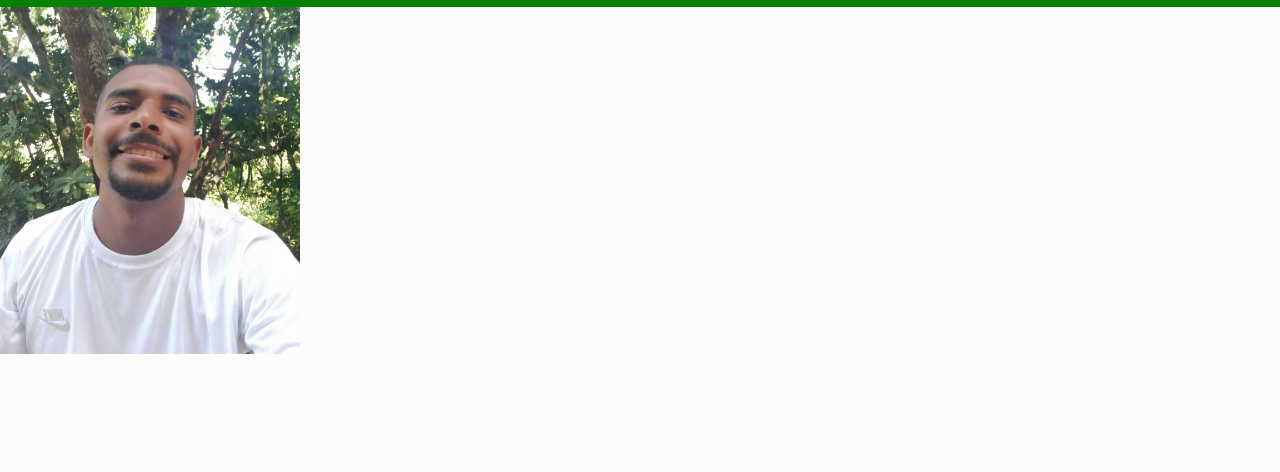
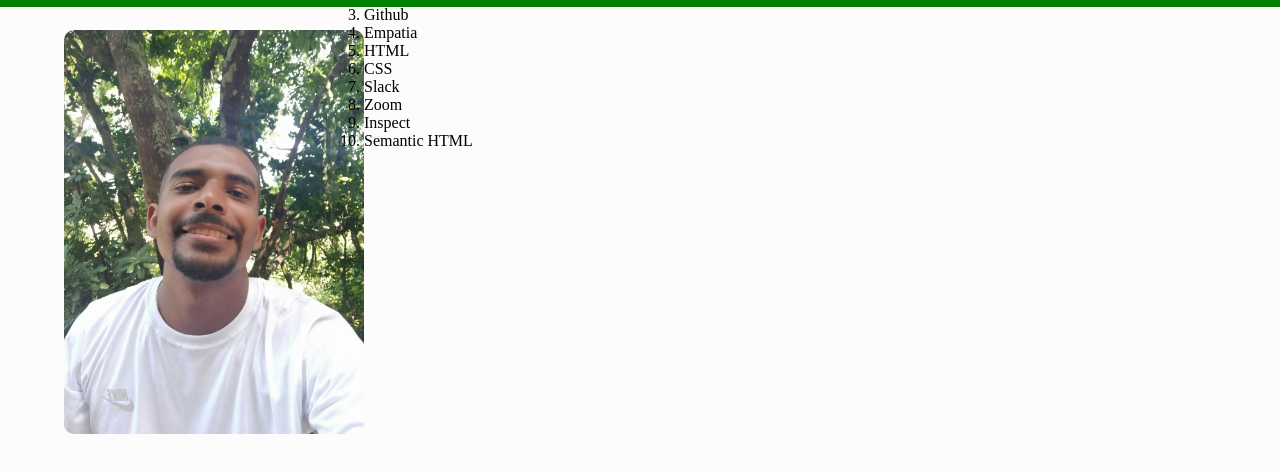
Before and after one commit to cleciopinheiro/lessons-learned, a website: page index.html in a window 1280 px wide. Shown: the part 50-522 px from the top of the page. Drawn offline with Linux system fonts and the light colour scheme.

Commit message:
Requisito 4

```diff
--- a/index.html
+++ b/index.html
@@ -20,9 +20,18 @@
   <main>
     <section class="section-one">
       <img id="minha_foto" src="image/1622454932853.jpg" alt="minha foto">
-      <div>
-
-      </div>
+      <ol id="licoes_aprendidas">
+        <li>Unix</li>
+        <li>Git</li>
+        <li>Github</li>
+        <li>Empatia</li>
+        <li>HTML</li>
+        <li>CSS</li>
+        <li>Slack</li>
+        <li>Zoom</li>
+        <li>Inspect</li>
+        <li>Semantic HTML</li>
+      </ol>
     </section>
   </main>
 
--- a/style.css
+++ b/style.css
@@ -31,6 +31,14 @@ a {
   color: white;
 }
 
+section{
+  margin: 20px 5% 20px 5%;
+  border-radius: 100%;
+  display: flex;
+}
+
 img {
   width: 300px;
+  border-radius: 10px;
+  margin-top: 60px;
 }
```
